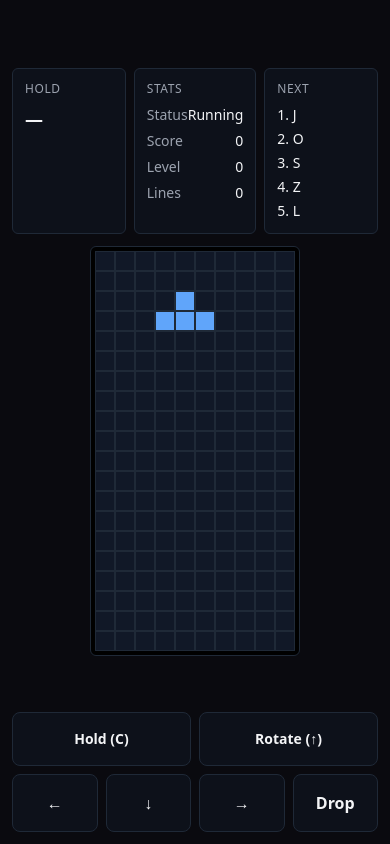
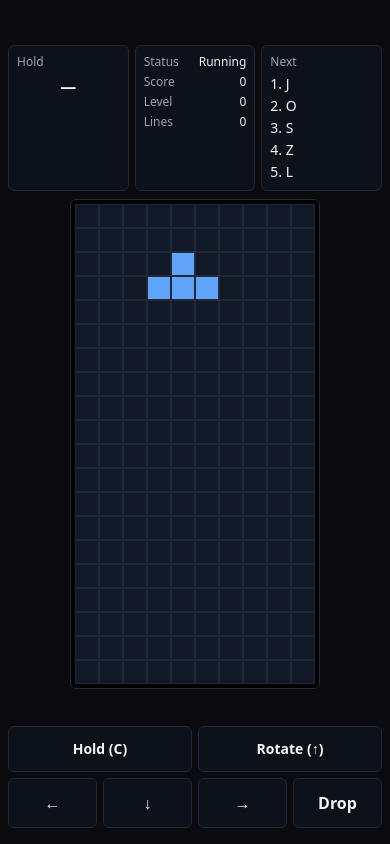
Before and after one commit to ItsRicmor/tetris-game, a Next.js app: page /tetris in a window 390 px wide. Built offline with nearby package versions, Linux system fonts and the light colour scheme.

Commit message:
Reduce mobile UI spacing and simplify component layouts for tighter presentation

```diff
--- a/features/tetris/TetrisClient.tsx
+++ b/features/tetris/TetrisClient.tsx
@@ -54,9 +54,9 @@ const TetrisClientContent = () => {
 
   if (isMobile) {
     return (
-      <div className={`min-h-screen ${colors.bg} flex flex-col p-3`}>
-        <div className="flex-1 flex flex-col items-center justify-center gap-3">
-          <div className="flex gap-2 w-full max-w-md">
+      <div className={`min-h-screen ${colors.bg} flex flex-col p-2`}>
+        <div className="flex-1 flex flex-col items-center justify-center gap-2">
+          <div className="flex gap-1.5 w-full max-w-md">
             <HoldDisplay hold={snap.hold} canHold={snap.canHold} />
             <Stats
               status={snap.status}
@@ -71,7 +71,7 @@ const TetrisClientContent = () => {
           <GameStatus status={snap.status} />
         </div>
 
-        <div className="pb-safe">
+        <div className="pb-2">
           <TouchControls game={game} onUpdate={updateSnapshot} />
         </div>
       </div>
--- a/features/tetris/components/Board.tsx
+++ b/features/tetris/components/Board.tsx
@@ -29,7 +29,7 @@ export const Board = ({ snap }: BoardProps) => {
       cells.push(
         <div
           key={key}
-          className={`w-5 h-5 sm:w-6 sm:h-6 border ${
+          className={`w-6 h-6 md:w-7 md:h-7 border ${
             filled ? colors.block : colors.blockEmpty
           } ${colors.boardBorder}`}
         />
--- a/features/tetris/components/HoldDisplay.tsx
+++ b/features/tetris/components/HoldDisplay.tsx
@@ -11,17 +11,12 @@ export const HoldDisplay = ({ hold, canHold }: HoldDisplayProps) => {
   const colors = themeConfig[theme];
 
   return (
-    <div className={`${colors.card} rounded-md p-3 sm:p-4 border ${colors.border} flex-1 sm:flex-none`}>
-      <h3 className={`text-xs font-medium ${colors.textSecondary} uppercase tracking-wider mb-2`}>
-        Hold
-      </h3>
-      <div className="flex items-center justify-between">
-        <span className={`text-lg sm:text-xl font-semibold ${colors.text}`}>
+    <div className={`${colors.card} rounded-md p-2 sm:p-4 border ${colors.border} flex-1 sm:flex-none`}>
+      <p className={`text-xs ${colors.textSecondary} mb-1`}>Hold</p>
+      <div className="flex items-center justify-center">
+        <span className={`text-base sm:text-xl font-semibold ${colors.text}`}>
           {hold ?? "—"}
         </span>
-        {!canHold && (
-          <span className={`text-xs ${colors.textSecondary}`}>(locked)</span>
-        )}
       </div>
     </div>
   );
--- a/features/tetris/components/NextQueue.tsx
+++ b/features/tetris/components/NextQueue.tsx
@@ -10,11 +10,9 @@ export const NextQueue = ({ next }: NextQueueProps) => {
   const colors = themeConfig[theme];
 
   return (
-    <div className={`${colors.card} rounded-md p-3 sm:p-4 border ${colors.border} flex-1 sm:flex-none`}>
-      <h3 className={`text-xs font-medium ${colors.textSecondary} uppercase tracking-wider mb-2`}>
-        Next
-      </h3>
-      <ol className={`space-y-1 list-decimal list-inside ${colors.text}`}>
+    <div className={`${colors.card} rounded-md p-2 sm:p-4 border ${colors.border} flex-1 sm:flex-none`}>
+      <p className={`text-xs ${colors.textSecondary} mb-1`}>Next</p>
+      <ol className={`space-y-0.5 list-decimal list-inside text-xs ${colors.text}`}>
         {next.map((t, idx) => (
           <li key={`${t}-${idx}`} className="text-sm font-medium">
             {t}
--- a/features/tetris/components/Stats.tsx
+++ b/features/tetris/components/Stats.tsx
@@ -12,26 +12,23 @@ export const Stats = ({ status, score, level, lines }: StatsProps) => {
   const colors = themeConfig[theme];
 
   return (
-    <div className={`${colors.card} rounded-md p-3 sm:p-4 border ${colors.border} flex-1 sm:flex-none`}>
-      <h3 className={`text-xs font-medium ${colors.textSecondary} uppercase tracking-wider mb-2`}>
-        Stats
-      </h3>
-      <div className="space-y-1.5">
+    <div className={`${colors.card} rounded-md p-2 sm:p-4 border ${colors.border} flex-1 sm:flex-none`}>
+      <div className="space-y-1">
         <div className="flex justify-between items-center">
-          <span className={`text-sm ${colors.textSecondary}`}>Status</span>
-          <span className={`text-sm font-medium ${colors.text}`}>{status}</span>
+          <span className={`text-xs sm:text-sm ${colors.textSecondary}`}>Status</span>
+          <span className={`text-xs sm:text-sm font-medium ${colors.text}`}>{status}</span>
         </div>
         <div className="flex justify-between items-center">
-          <span className={`text-sm ${colors.textSecondary}`}>Score</span>
-          <span className={`text-sm font-medium ${colors.text}`}>{score}</span>
+          <span className={`text-xs sm:text-sm ${colors.textSecondary}`}>Score</span>
+          <span className={`text-xs sm:text-sm font-medium ${colors.text}`}>{score}</span>
         </div>
         <div className="flex justify-between items-center">
-          <span className={`text-sm ${colors.textSecondary}`}>Level</span>
-          <span className={`text-sm font-medium ${colors.text}`}>{level}</span>
+          <span className={`text-xs sm:text-sm ${colors.textSecondary}`}>Level</span>
+          <span className={`text-xs sm:text-sm font-medium ${colors.text}`}>{level}</span>
         </div>
         <div className="flex justify-between items-center">
-          <span className={`text-sm ${colors.textSecondary}`}>Lines</span>
-          <span className={`text-sm font-medium ${colors.text}`}>{lines}</span>
+          <span className={`text-xs sm:text-sm ${colors.textSecondary}`}>Lines</span>
+          <span className={`text-xs sm:text-sm font-medium ${colors.text}`}>{lines}</span>
         </div>
       </div>
     </div>
--- a/features/tetris/components/TouchControls.tsx
+++ b/features/tetris/components/TouchControls.tsx
@@ -38,11 +38,11 @@ export const TouchControls = ({ game, onUpdate }: TouchControlsProps) => {
     onUpdate();
   };
 
-  const buttonClass = `${colors.card} ${colors.border} border rounded-lg p-4 active:scale-95 transition-transform font-semibold ${colors.text}`;
+  const buttonClass = `${colors.card} ${colors.border} border rounded-md p-3 active:scale-95 transition-transform font-semibold ${colors.text}`;
 
   return (
     <div className="w-full max-w-md mx-auto">
-      <div className="grid grid-cols-4 gap-2">
+      <div className="grid grid-cols-4 gap-1.5">
         <button
           onTouchStart={() => handleAction("hold")}
           className={`${buttonClass} col-span-2 text-sm`}
```
